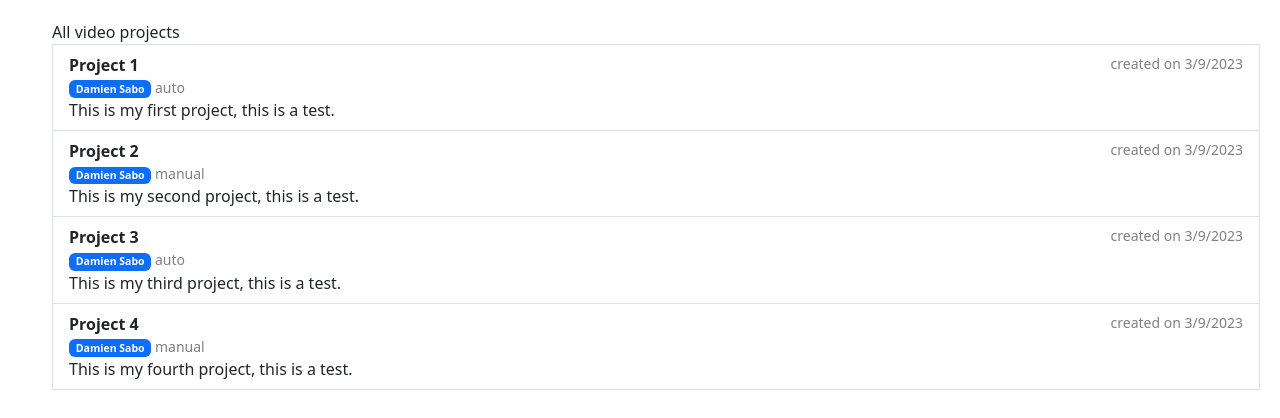
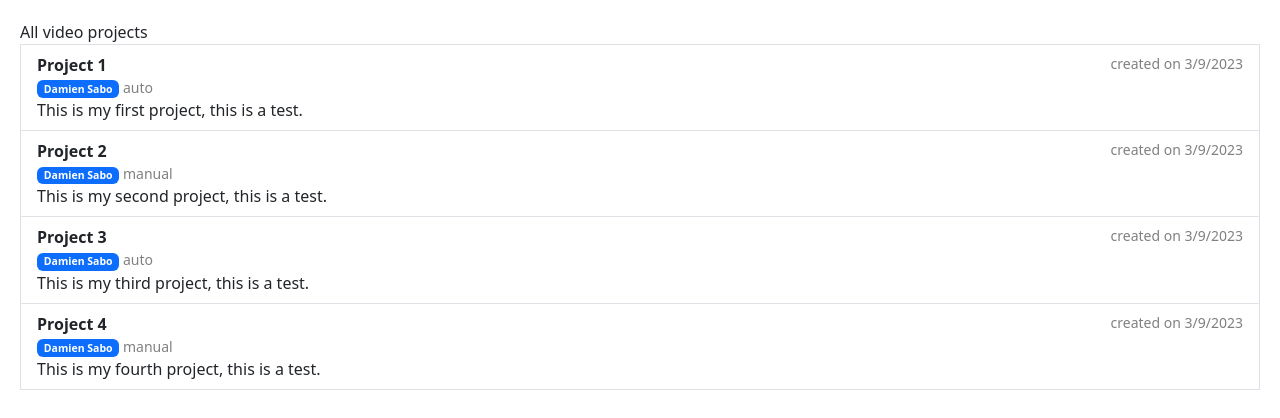
Before and after one commit to damstaylor/video-project-editor, a React (Create React App) app: page / in a window 1280 px wide. Shown: the top 418 px of the page. Built offline with nearby package versions, Linux system fonts and the light colour scheme.

Commit message:
Padding fix in project list

```diff
--- a/src/App.css
+++ b/src/App.css
@@ -3,6 +3,10 @@
   margin: 20px;
   min-height: 100vh;
 
+}
+
+.App ul {
+  padding: 0;
 }
 
 .App li {
--- a/src/components/VideoProjectList/VideoProjectList.css
+++ b/src/components/VideoProjectList/VideoProjectList.css
@@ -1,4 +1,3 @@
 .VideoProjectList--header {
   text-align: justify;
-  padding: 0 2rem;
 }
```
